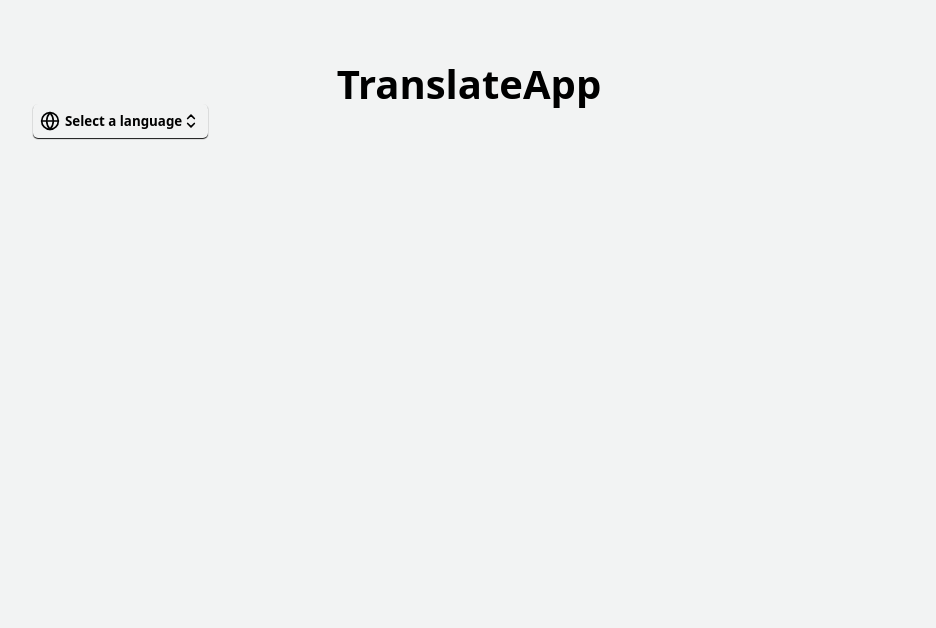
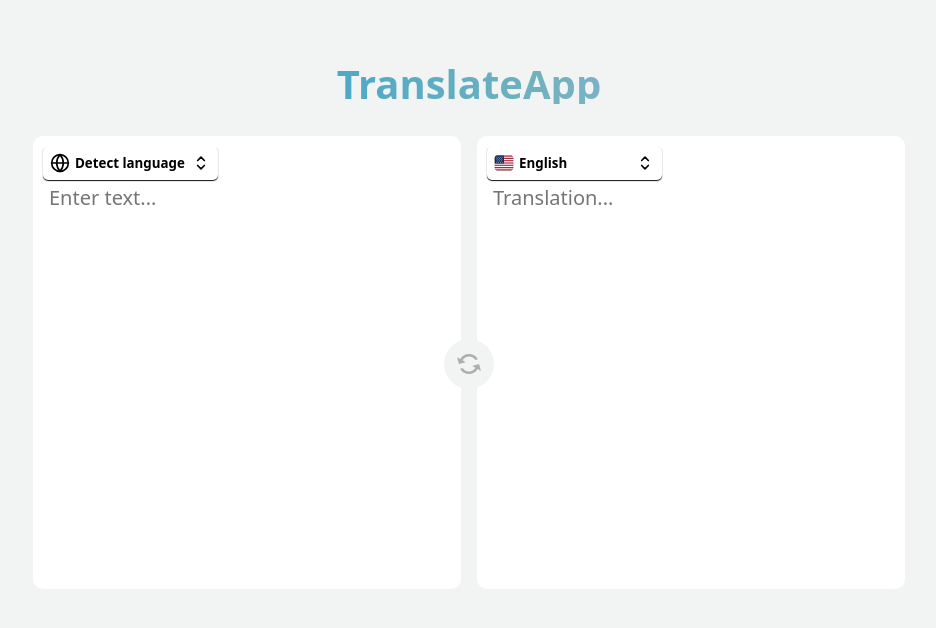
Before and after one commit to erickgcia/translate-app, a React (Vite) app: page / in a window 1280 px wide. Shown: the top 628 px of the page, without its empty margins (171-1107 px from the left). Built offline with nearby package versions, Linux system fonts and the light colour scheme.

Commit message:
add: translation page UI and fix components functionalities

```diff
--- a/src/App.css
+++ b/src/App.css
@@ -10,6 +10,7 @@
   --font-base: clamp(1.25rem, 4.5vw, 1.5rem);
   --font-lg: clamp(1.5rem, 5vw, 2rem);
   --font-xl: clamp(2rem, 6vw, 2.5rem);
+  --titleGradient: to right, #46a7c8 30%, #74b2be 60%, #99aeff 90%;
 }
 
 body {
@@ -24,10 +25,11 @@ body {
   padding: 4rem;
   margin: 0 auto;
 }
-.language-box {
+
+.language-selector {
   position: relative;
   width: fit-content;
-  .language-box__selector {
+  .language-selector__select {
     cursor: pointer;
     background-color: transparent;
     width: 175px;
@@ -62,11 +64,88 @@ body {
 
 .title {
   font-size: var(--font-xl);
+  background-image: linear-gradient(var(--titleGradient));
+  background-clip: text;
+  -webkit-background-clip: text;
+  color: transparent;
   font-weight: 700;
   text-align: center;
+  margin-bottom: 2rem;
 }
 
 .translate-box {
-  height: 100dvh;
+  position: relative;
+  width: 100%;
+  display: flex;
+  align-items: center;
+  justify-content: center;
+  gap: 1rem;
+}
+
+.translate-box__section {
+  position: relative;
+}
+
+.lang-input {
+  z-index: 10;
+  position: absolute;
+  top: 10px;
+  left: 10px;
+}
+
+textarea {
+  border-radius: 10px;
+  width: 100%;
+  border: none;
+  padding: 3rem 0 0 1rem;
+  resize: none;
   background-color: var(--white);
+  font-weight: 500;
+  font-size: var(--font-sm);
+  &::placeholder {
+    font-family: system-ui, -apple-system, BlinkMacSystemFont, 'Segoe UI',
+      Roboto, Oxygen, Ubuntu, Cantarell, 'Open Sans', 'Helvetica Neue',
+      sans-serif;
+    font-weight: 500;
+    font-size: var(--font-sm);
+  }
+  &:active,
+  &:focus {
+    outline: 2px solid var(--orange);
+  }
 }
+
+.translate-box--switch {
+  position: absolute;
+  top: 50%;
+  left: 50%;
+  transform: translate(-50%, -50%);
+  z-index: 30;
+}
+
+.switch {
+  display: flex;
+  place-content: center;
+  width: 50px;
+  border-radius: 50%;
+  aspect-ratio: 1 / 1;
+  background-color: var(--gray);
+  transition: all 300ms ease;
+  border: 2px solid transparent;
+  &:hover {
+    background-color: var(--white);
+    border: 2px solid var(--gray);
+  }
+  &:active,
+  &:focus {
+    background-color: #d5d4d4;
+  }
+}
+
+.switch button {
+  display: flex;
+  align-items: center;
+  justify-content: center;
+  background-color: transparent;
+  transform: rotate(210deg);
+}
--- a/src/App.tsx
+++ b/src/App.tsx
@@ -1,11 +1,11 @@
 import './App.css'
-import LangSelector from './components/LangSelector'
+import TranslateBox from './components/TranslateBox'
 
 const App = () => {
   return (
     <article className="container">
       <h1 className="title">TranslateApp</h1>
-      <LangSelector />
+      <TranslateBox />
     </article>
   )
 }
--- a/src/components/Icons.tsx
+++ b/src/components/Icons.tsx
@@ -1,25 +1,3 @@
-export const SwitchIcon = () => {
-  return (
-    <svg
-      xmlns="http://www.w3.org/2000/svg"
-      width="20"
-      height="20"
-      viewBox="0 0 24 24"
-      fill="none"
-      stroke="#000000"
-      strokeWidth="2"
-      strokeLinecap="round"
-      strokeLinejoin="round"
-    >
-      <path stroke="none" d="M0 0h24v24H0z" fill="none" />
-      <path d="M16 3l4 4l-4 4" />
-      <path d="M10 7l10 0" />
-      <path d="M8 13l-4 4l4 4" />
-      <path d="M4 17l9 0" />
-    </svg>
-  )
-}
-
 export const VerticalSwitch = () => {
   return (
     <svg
@@ -279,3 +257,32 @@ export const Globe = () => {
     </svg>
   )
 }
+
+export const RotateIcon = () => {
+  return (
+    <svg
+      width="60"
+      height="60"
+      viewBox="0 0 512 512"
+      xmlns="http://www.w3.org/2000/svg"
+    >
+      <svg
+        width="256px"
+        height="256px"
+        viewBox="0 0 24 24"
+        fill="currentColor"
+        x="128"
+        y="128"
+        role="img"
+        xmlns="http://www.w3.org/2000/svg"
+      >
+        <g fill="currentColor">
+          <path
+            fill="currentColor"
+            d="M19 8l-4 4h3c0 3.31-2.69 6-6 6c-1.01 0-1.97-.25-2.8-.7l-1.46 1.46C8.97 19.54 10.43 20 12 20c4.42 0 8-3.58 8-8h3l-4-4zM6 12c0-3.31 2.69-6 6-6c1.01 0 1.97.25 2.8.7l1.46-1.46C15.03 4.46 13.57 4 12 4c-4.42 0-8 3.58-8 8H1l4 4l4-4H6z"
+          ></path>
+        </g>
+      </svg>
+    </svg>
+  )
+}
--- a/src/components/LangSelector.tsx
+++ b/src/components/LangSelector.tsx
@@ -1,24 +1,17 @@
-import { RootState } from '../state/store'
 import { LANGUAGES } from '../constants'
+import { VerticalSwitch } from './Icons'
+import { useDispatch } from 'react-redux'
+import { setLanguage } from '../state/translate/translateSlice'
 import {
   FranceFlag,
   Globe,
   MexicoFlag,
   UnitedStatesFlag,
-  VerticalSwitch,
-} from './Icons'
-import { useDispatch, useSelector } from 'react-redux'
-import { setLanguage } from '../state/translate/translateSlice'
+} from '../components/Icons'
+import { Props } from '../types'
 
-const LangSelector = () => {
-  const currentLang = useSelector(
-    (state: RootState) => state.translate.langInput
-  )
+const LangSelector = ({ location, currentLang }: Props) => {
   const dispatch = useDispatch()
-
-  const handleChange = (e: React.ChangeEvent<HTMLSelectElement>) => {
-    dispatch(setLanguage({ location: 'langInput', value: e.target.value }))
-  }
 
   const checkCurrentFlag = () => {
     switch (currentLang) {
@@ -35,17 +28,23 @@ const LangSelector = () => {
     }
   }
 
+  const handleChange = (e: React.ChangeEvent<HTMLSelectElement>) => {
+    dispatch(setLanguage({ location: location, value: e.target.value }))
+  }
+
   return (
-    <section className="language-box">
+    <section className="language-selector">
       <i className="icon--flag">{checkCurrentFlag()}</i>
       <select
-        className="language-box__selector"
+        className="language-selector__select"
         name="languages"
         id="language-select"
         value={currentLang}
         onChange={handleChange}
       >
-        <option value="auto">Select a language</option>
+        {location === 'langInput' && (
+          <option value="auto">Detect language</option>
+        )}
         {LANGUAGES.map(({ id, code, lang }) => (
           <option key={id} value={code}>
             {lang}
--- a/src/components/LangSwitch.tsx
+++ b/src/components/LangSwitch.tsx
@@ -1,12 +1,10 @@
 import { useDispatch, useSelector } from 'react-redux'
 import { RootState } from '../state/store'
 import { switchLanguage } from '../state/translate/translateSlice'
-import { AUTO_LANGUAGE } from '../constants'
-import { SwitchIcon } from './Icons'
+import { RotateIcon } from './Icons'
 
 const LangSwitch = () => {
-  const fromLang = useSelector((state: RootState) => state.translate.langInput)
-  const toLang = useSelector((state: RootState) => state.translate.langOutput)
+  const langInput = useSelector((state: RootState) => state.translate.langInput)
   const dispatch = useDispatch()
 
   const handleClick = () => {
@@ -14,11 +12,9 @@ const LangSwitch = () => {
   }
   return (
     <div className="switch">
-      <span>{fromLang}</span>
-      <button disabled={fromLang === AUTO_LANGUAGE} onClick={handleClick}>
-        <SwitchIcon />
+      <button disabled={langInput === 'auto'} onClick={handleClick}>
+        <RotateIcon />
       </button>
-      <span>{toLang}</span>
     </div>
   )
 }
--- a/src/components/TranslateBox.tsx
+++ b/src/components/TranslateBox.tsx
@@ -1,21 +1,40 @@
+import LangSelector from './LangSelector'
+import { useSelector } from 'react-redux'
+import { RootState } from '../state/store'
+import LangSwitch from './LangSwitch'
+
 const TranslateBox = () => {
+  const inputLang = useSelector((state: RootState) => state.translate.langInput)
+  const outputLang = useSelector(
+    (state: RootState) => state.translate.langOutput
+  )
+
   return (
     <article className="translate-box">
       <section className="translate-box__section">
+        <div className="lang-input">
+          <LangSelector location="langInput" currentLang={inputLang} />
+        </div>
         <textarea
           name="input"
           id="input"
-          cols={1}
-          rows={4}
+          cols={60}
+          rows={15}
           placeholder="Enter text..."
         ></textarea>
       </section>
+      <div className="translate-box--switch">
+        <LangSwitch />
+      </div>
       <section className="translate-box__section">
+        <div className="lang-input">
+          <LangSelector location="langOutput" currentLang={outputLang} />
+        </div>
         <textarea
           name="output"
           id="output"
-          cols={1}
-          rows={4}
+          cols={60}
+          rows={15}
           placeholder="Translation..."
         ></textarea>
       </section>
--- a/src/types.d.ts
+++ b/src/types.d.ts
@@ -3,6 +3,11 @@ import { AUTO_LANGUAGE, LANGUAGES } from './constants'
 export type Language = keyof typeof LANGUAGES
 export type AutoLanguage = typeof AUTO_LANGUAGE
 export type FromLanguage = Language | AutoLanguage
+
+export type Props = {
+  location: 'langInput' | 'langOutput'
+  currentLang: string
+}
 
 export interface LanguagePayload {
   location: 'langInput' | 'langOutput'
```
